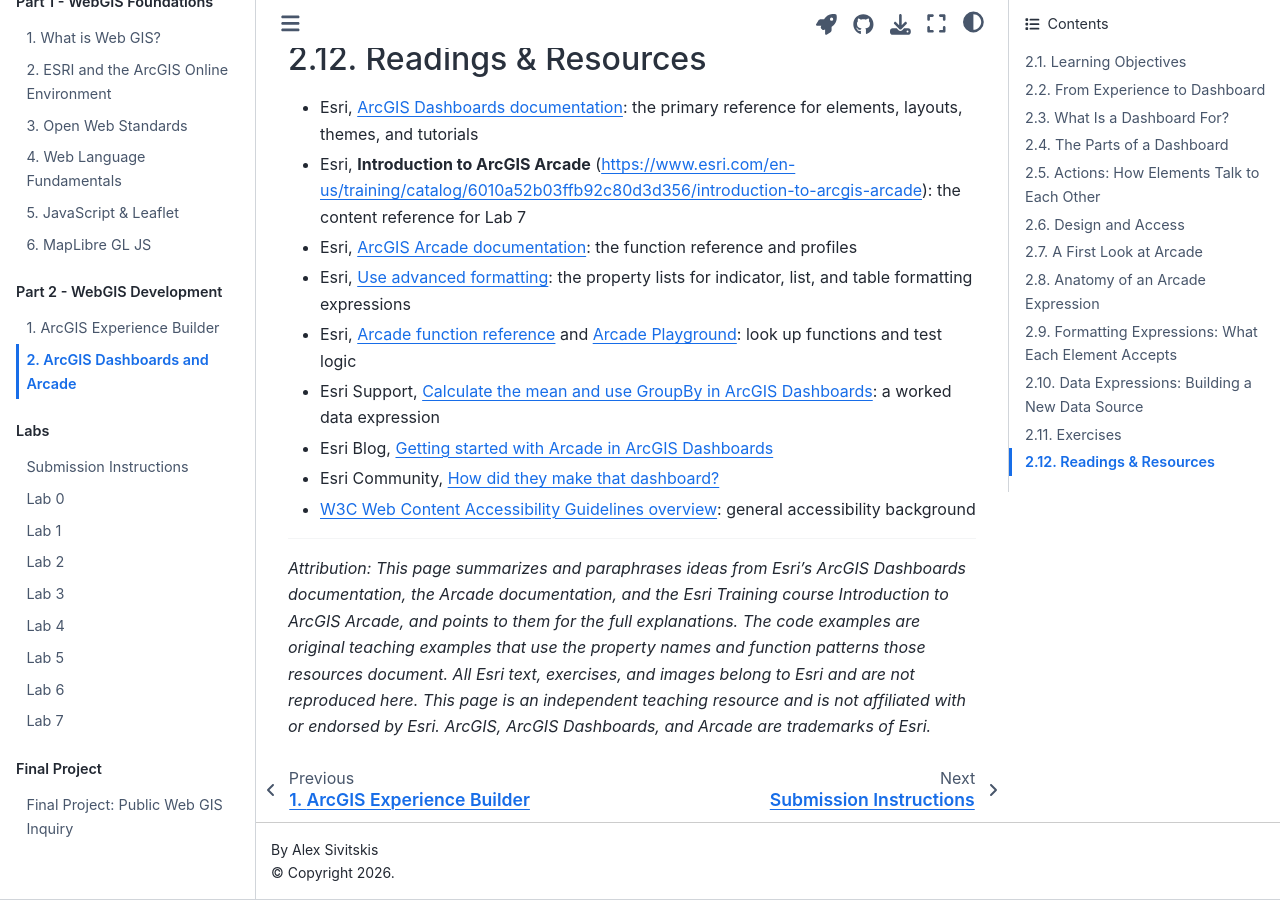
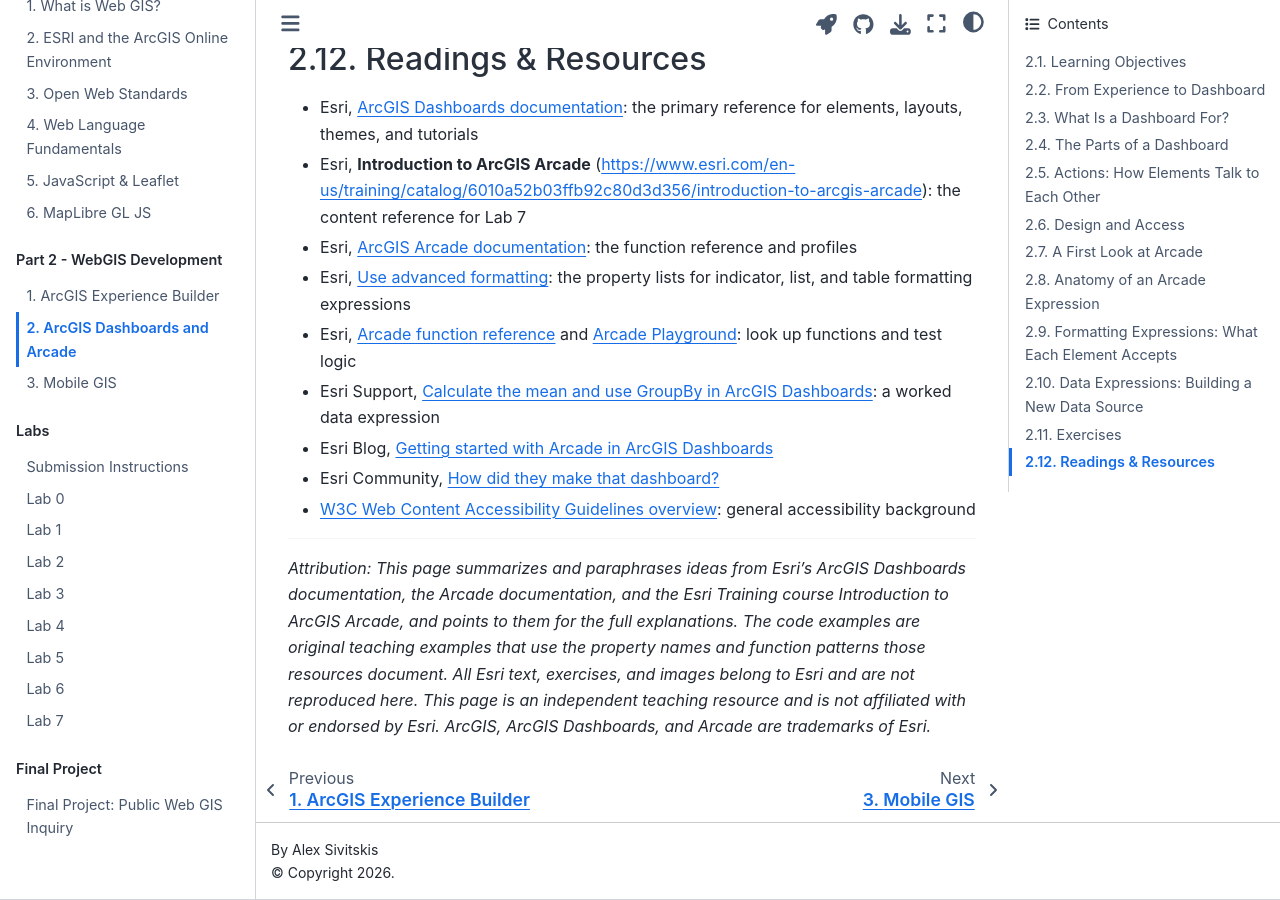
Before and after one commit to asivitskis/giss-366, a Jupyter Book: the page built from book/create/09_dashboards_arcade.ipynb, in a window 1280 px wide and 900 px high, scrolled down 18889 px. Built offline with Jupyter Book 1.0.4 settings and Sphinx 7.4.7 and the Sphinx Book theme 1.1.4, drawn with Linux system fonts in a browser that asks for light colours.

Commit message:
wk10 notes

```diff
--- a/_toc.yml
+++ b/_toc.yml
@@ -38,6 +38,7 @@
     chapters:
       - file: book/create/08_experience_builder
       - file: book/create/09_dashboards_arcade
+      - file: book/create/10_mobile_gis
   - caption: Labs
     numbered: false
     maxdepth: 2
```
Also changed, not shown: book/create/10_mobile_gis.ipynb (added).
